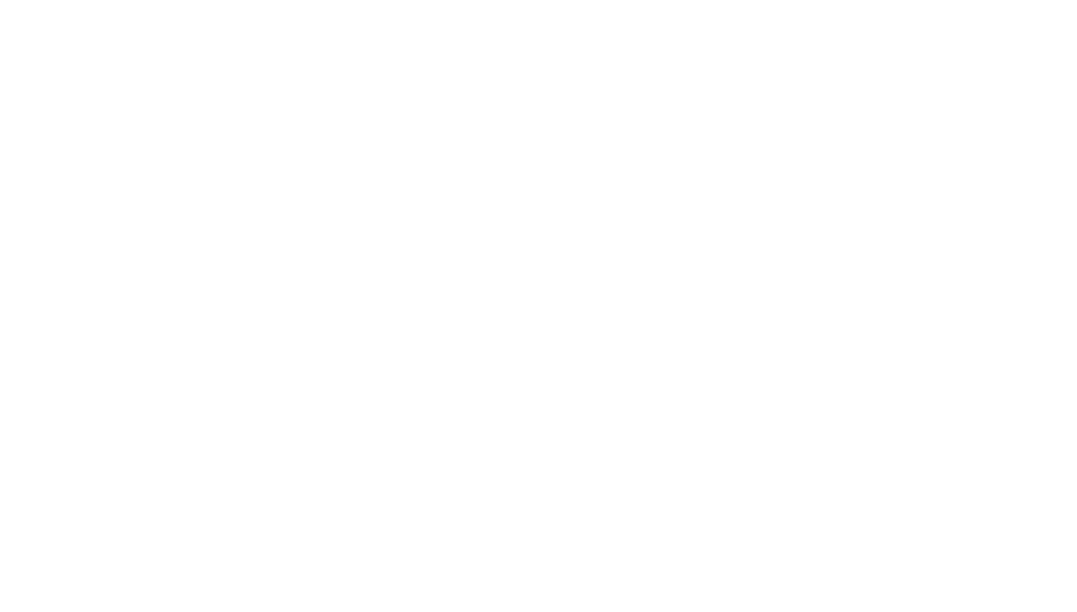
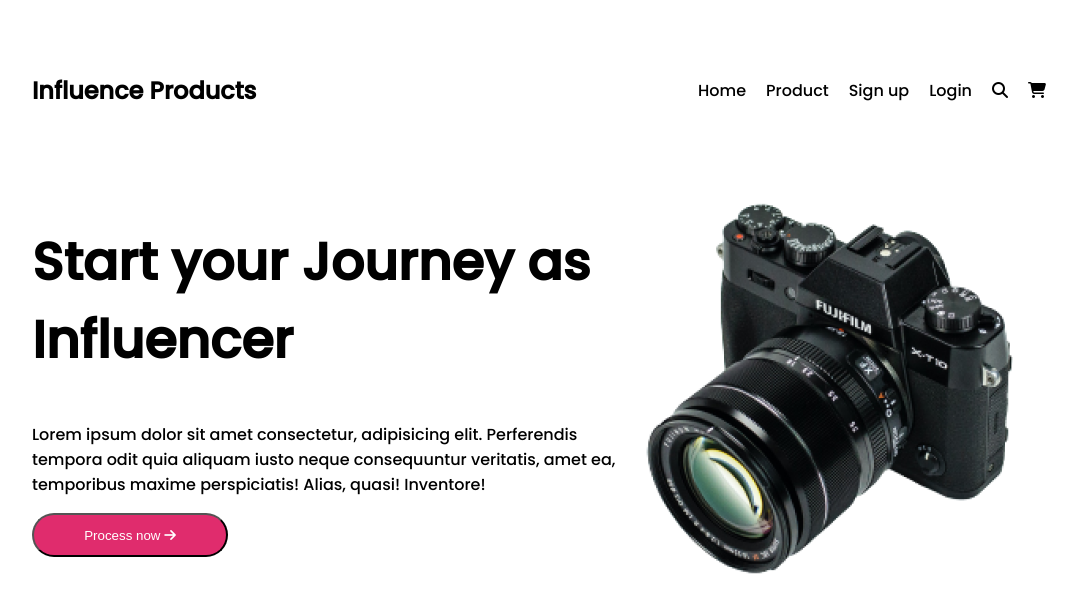
Before and after one commit to hira480/assignment-2, a plain HTML site: page index.html in a window 1280 px wide. Shown: the whole page, without its empty margins (96-1173 px from the left). Drawn offline with Linux system fonts and the light colour scheme.

Commit message:
banner part added

```diff
--- a/index.html
+++ b/index.html
@@ -5,11 +5,44 @@
     <meta charset="UTF-8">
     <meta http-equiv="X-UA-Compatible" content="IE=edge">
     <meta name="viewport" content="width=device-width, initial-scale=1.0">
+    <!-- font awesome -->
+    <script src="https://kit.fontawesome.com/c005c6c600.js" crossorigin="anonymous"></script>
+    <!-- stylesheet link -->
     <link rel="stylesheet" href="style.css">
     <title>Assignment-2</title>
 </head>
 
 <body>
+    <header>
+        <nav class="container">
+            <div>
+                <h2>Influence Products</h2>
+            </div>
+            <div>
+                <ul class="navigation">
+                    <li><a href=""></a>Home</li>
+                    <li><a href=""></a>Product</li>
+                    <li><a href=""></a>Sign up</li>
+                    <li><a href=""></a>Login</li>
+                    <li><a href=""></a><i class="fas fa-search"></i></li>
+                    <li><a href=""></a><i class="fas fa-shopping-cart"></i></li>
+                </ul>
+            </div>
+        </nav>
+    </header>
+    <main>
+        <section class="banner container">
+            <div class="banner-left">
+                <h1>Start your Journey as Influencer</h1>
+                <p>Lorem ipsum dolor sit amet consectetur, adipisicing elit. Perferendis tempora odit quia aliquam iusto
+                    neque consequuntur veritatis, amet ea, temporibus maxime perspiciatis! Alias, quasi! Inventore!</p>
+                <button class="primary-button">Process now <i class="fas fa-arrow-right"></i></button>
+            </div>
+            <div class="banner-right">
+                <img class="banner-img" src="images/main-camera.png" alt="">
+            </div>
+        </section>
+    </main>
 
 </body>
 
--- a/style.css
+++ b/style.css
@@ -0,0 +1,44 @@
+@import url('https://fonts.googleapis.com/css2?family=Poppins:wght@500&display=swap');
+
+/* common style  */
+body{
+    font-family: 'Poppins', sans-serif;
+}
+.container{
+    margin-top: 50px;
+    margin-left: 120px;
+    margin-right: 120px;
+}
+h1{
+    font-size: 52px;
+}
+h2{
+    font-size: 24px;
+}
+/* navigation bar  */
+nav{
+    display: flex;
+    height: 80px;
+
+    align-items: center;
+    justify-content: space-between;
+}
+.navigation{
+    display: flex;
+}
+.navigation li{
+    list-style: none;
+    margin: 10px;
+}
+/* banner */
+.banner{
+    display: flex;
+}
+.primary-button{
+    background-color: #E02C6D;
+    color: white;
+    padding: 10px, 24px;
+    width: 196px;
+    height: 44px;
+    border-radius: 40px;
+}
```
